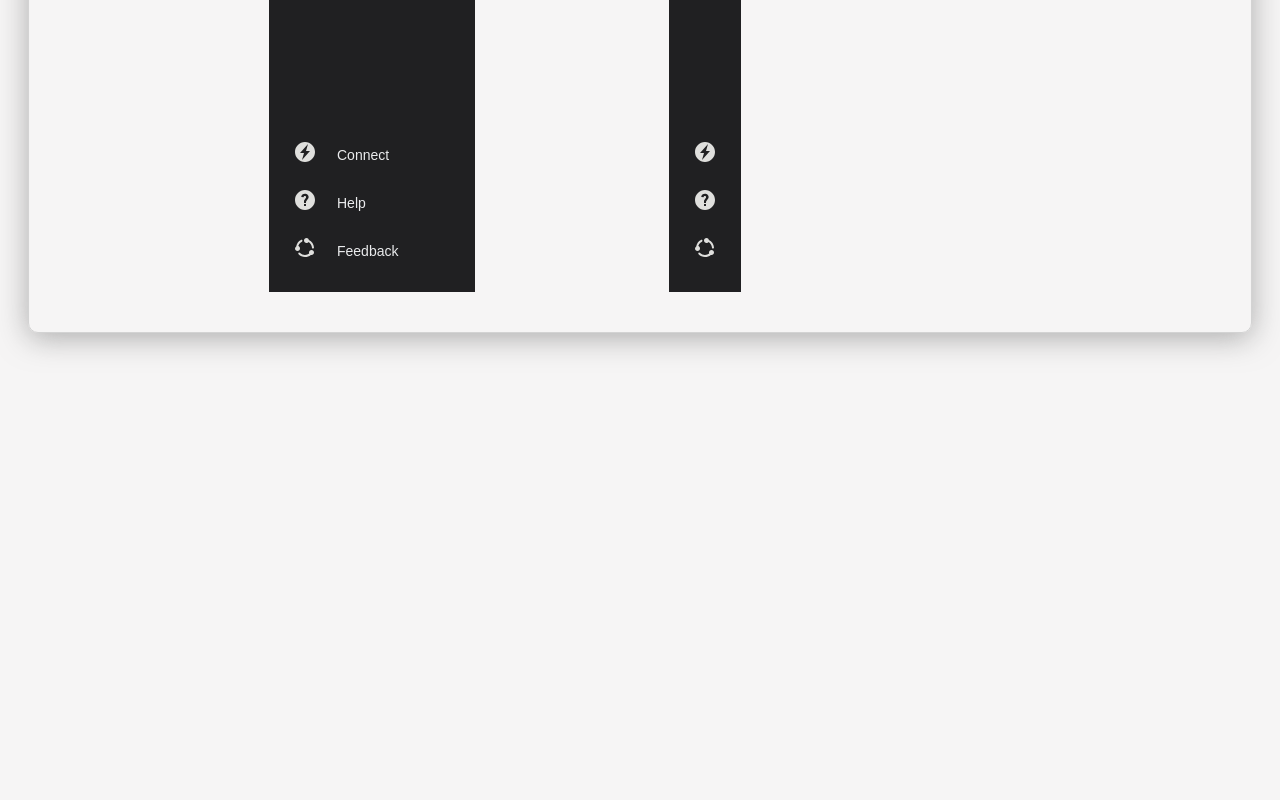
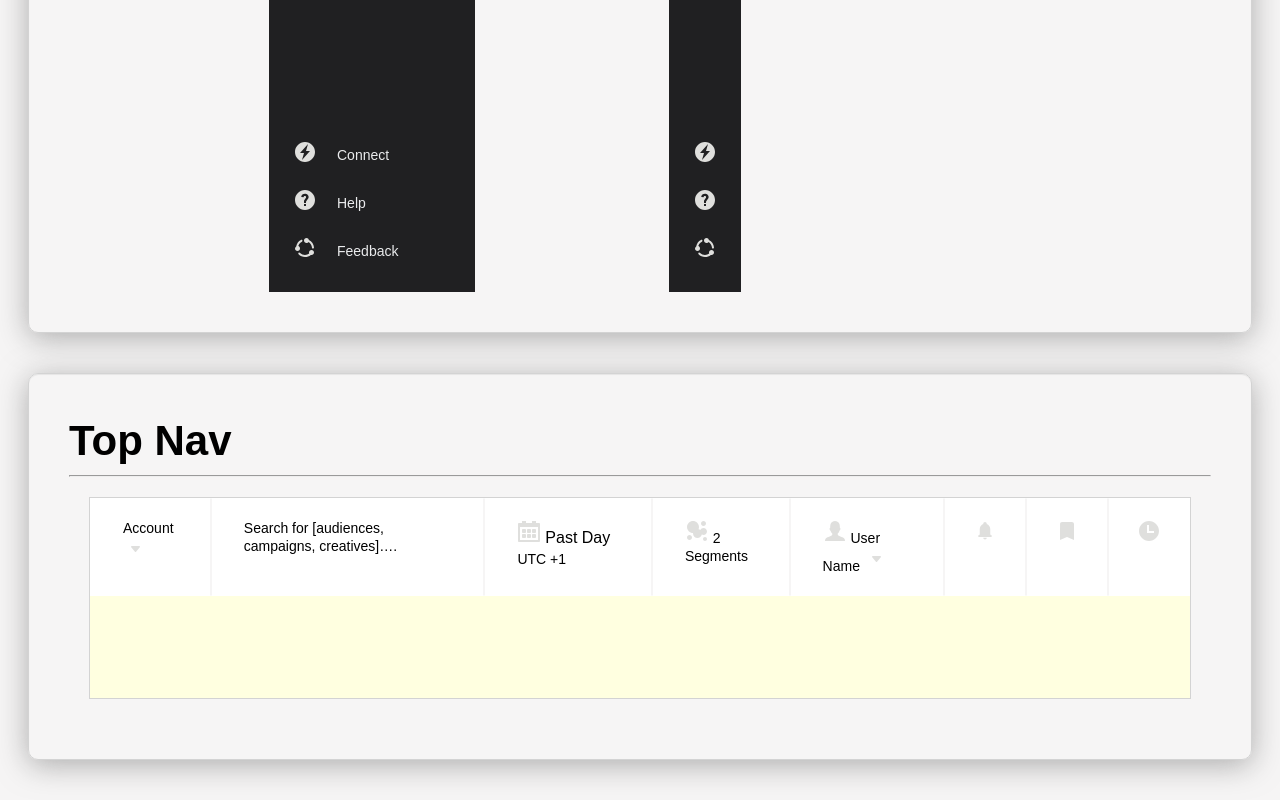
Before and after one commit to cg1101/look-n-feel2, a plain HTML site: page index.html in a window 1280 px wide. Shown: the part 2827-3627 px from the top of the page. Before the commit the page ends 3200 px from the top, so only its background shows below. Drawn offline with nearby package versions, Linux system fonts and the light colour scheme; files that its build step writes are made by us from their sources.

Commit message:
added draft for topnav

```diff
--- /dev/null
+++ b/_topnav.scss
@@ -0,0 +1,24 @@
+nav.top-nav {
+  display: flex;
+  margin: 0 0 10px 0;
+  padding: 0;
+  & > * {
+    display: inline-block;
+    padding: 20px 32px;
+    border: 1px transparent solid;
+    border-left-color: $c-cool-gray-4;
+    border-right-color: $c-cool-gray-4;
+    background-color: $c-white;
+    min-width: 24px;
+
+    &:first-child {
+      border-left-color: transparent;
+    }
+    &:last-child {
+      border-right-color: transparent;
+    }
+    &.notification, &.bookmark, &.history {
+      padding: 20px 28px;
+    }
+  }
+}
--- a/index.html
+++ b/index.html
@@ -592,5 +592,44 @@
     </div>
 </section>
 
+<!--topnav-->
+<section>
+    <h1>Top Nav</h1>
+    <hr>
+    <div style="margin:20px;overflow-x:auto;border:lightgray solid thin;height: 200px;background-color: lightyellow;">
+        <nav class="top-nav">
+            <div class="account-selector">
+                Account
+                <i class="op op-icon-down"></i>
+            </div>
+            <div class="search-box">
+                Search for [audiences, campaigns, creatives]….
+            </div>
+            <div class="date-picker">
+                <i class="op op-icon-calendar"></i>
+                <span class="t-subheader">Past Day</span>
+                <span class="t-body">UTC +1</span>
+            </div>
+            <div class="segment-picker">
+                <i class="op op-icon-segments"></i>
+                2 Segments
+            </div>
+            <div class="user-menu">
+                <i class="op op-icon-user"></i>
+                User Name
+                <i class="op op-icon-down"></i>
+            </div>
+            <div class="notification">
+                <i class="op op-icon-notifications"></i>
+            </div>
+            <div class="bookmark">
+                <i class="op op-icon-bookmarks"></i>
+            </div>
+            <div class="history">
+                <i class="op op-icon-history"></i>
+            </div>
+        </nav>
+    </div>
+</section>
 </body>
 </html>
--- a/style.scss
+++ b/style.scss
@@ -7,6 +7,7 @@
 @import 'cards';
 @import 'icons';
 @import 'navigation';
+@import 'topnav';
 
 body {
   font-family: $default-font;
```
